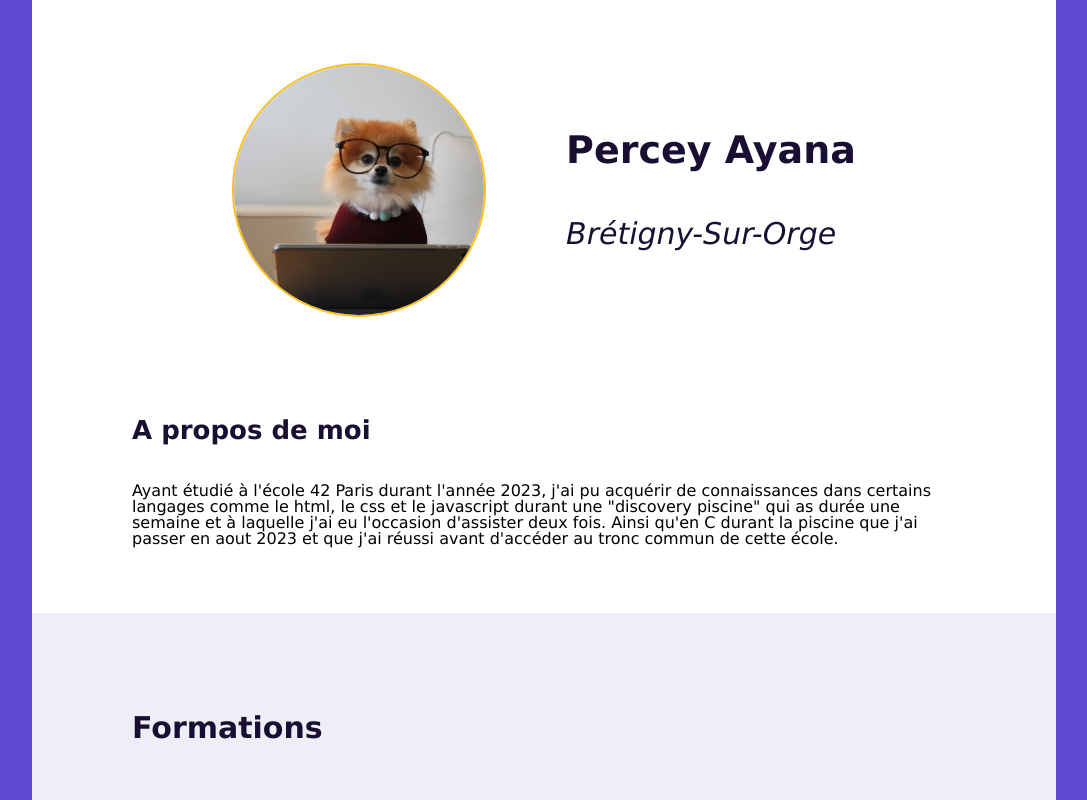
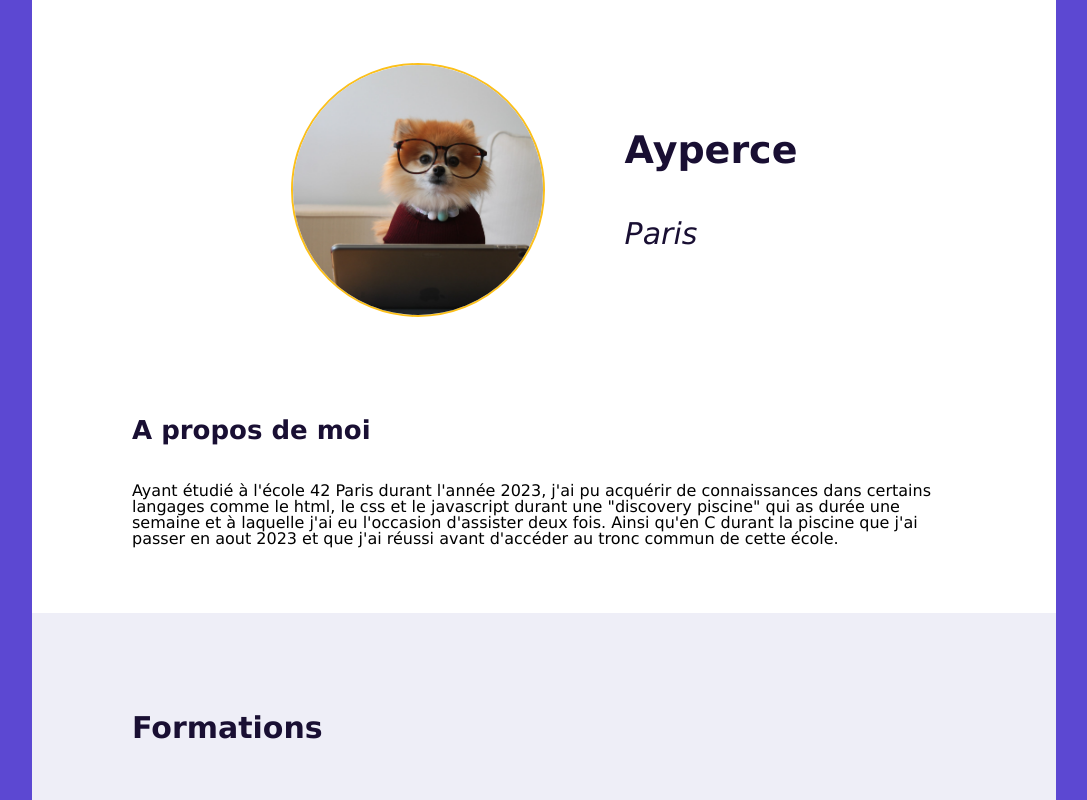
Before and after one commit to ayaperce/leracteur_portfolio, a plain HTML site: page index.html in a window 1280 px wide. Shown: the part 840-1640 px from the top of the page, without its empty margins (96-1183 px from the left). Drawn offline with Linux system fonts and the light colour scheme.

Commit message:
push de la nuit

```diff
--- a/index.html
+++ b/index.html
@@ -20,8 +20,8 @@
             <div class="textapropos">
                 <img class="pp" src="./img/dog.jpeg">
                 <div class="informations">
-                    <p class="info">Percey Ayana</p>
-                    <p class="infos">Brétigny-Sur-Orge</p>
+                    <p class="info">Ayperce</p>
+                    <p class="infos">Paris</p>
                 </div>
             </div>
             <h3>A propos de moi</h3>
@@ -38,6 +38,9 @@
             <img class="logo1" src="./img/mongodb.png">
         </section>
         <section id="pj">
+            <h2>Projets</h2>
+            <p>Au cours de ma formation Développement Web & Mobile, je réaliserai plusieurs répliques d'applications Web et d'application Mobiles.</p>
+
         </section>
         <section id="contact">
         </section>
```
